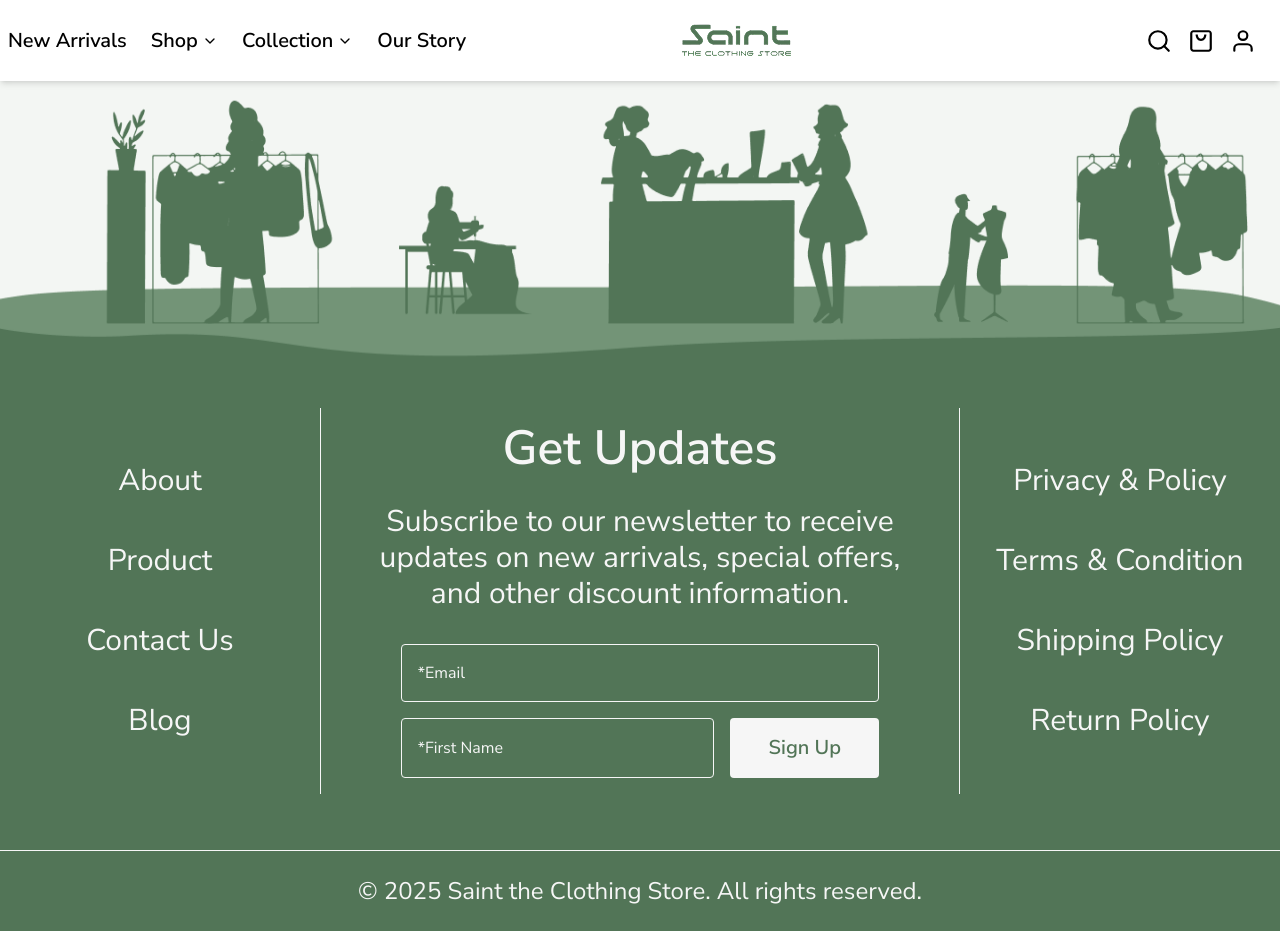
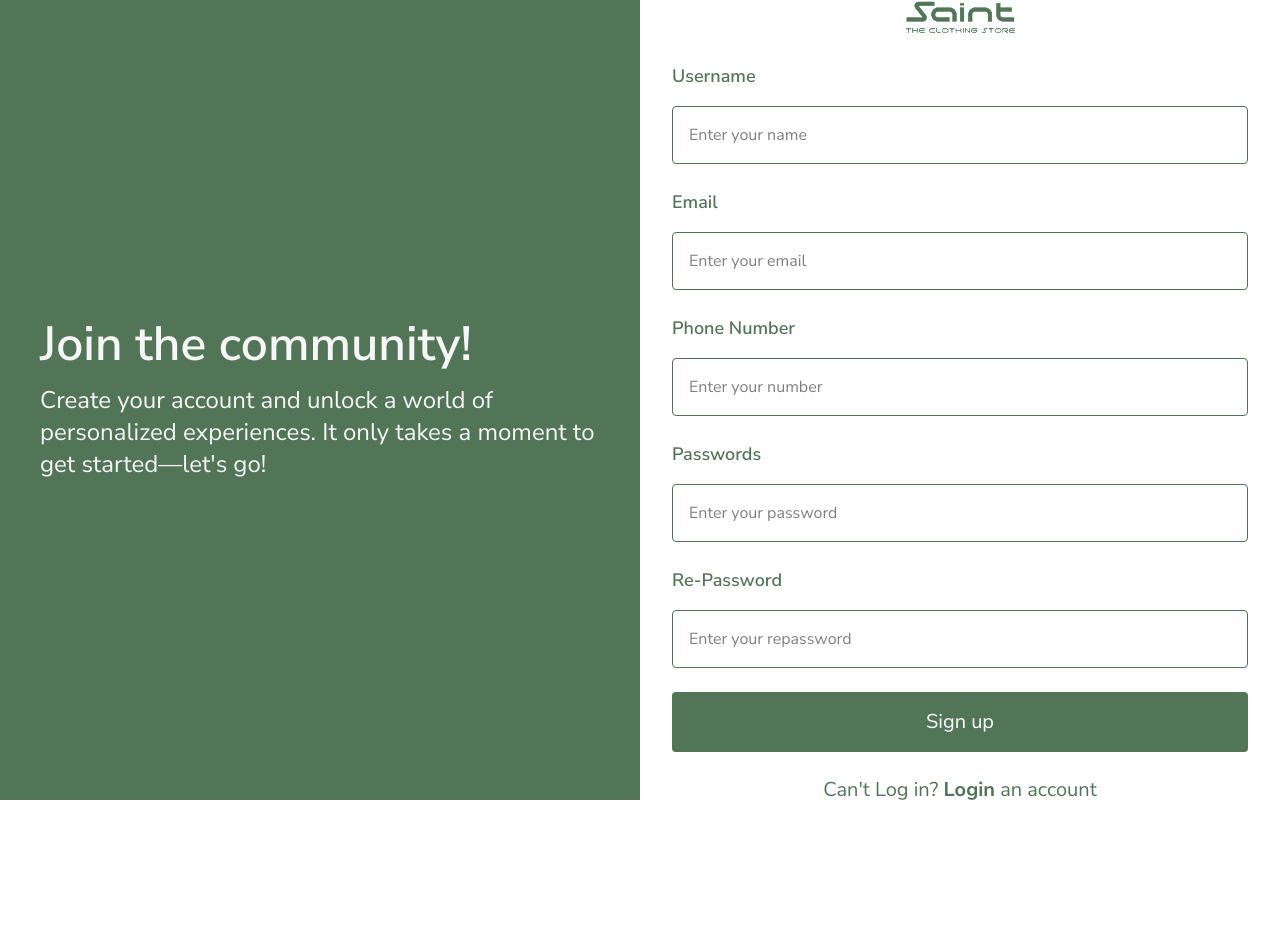
Before and after one commit to harsh9-unofficial/saint-clothes, a React (Vite) app: page /signup in a window 1280 px wide. After the commit the page ends 804 px from the top, so only its background shows below. Built offline with nearby package versions, Linux system fonts and the light colour scheme.

Commit message:
first commit

```diff
--- a/src/App.jsx
+++ b/src/App.jsx
@@ -1,25 +1,46 @@
-import { BrowserRouter as Router, Routes, Route } from "react-router-dom";
+import {
+  BrowserRouter as Router,
+  Routes,
+  Route,
+  useLocation,
+} from "react-router-dom";
 import Footer from "./components/Footer";
 import Header from "./components/Header";
 import HomePage from "./components/HomePage";
 import NewArrivalsPage from "./components/NewArrivalsPage";
 import SingleProduct from "./components/SingleProduct";
 import OurStoryPage from "./components/OurStoryPage";
+import Login from "./components/Login";
+import Signup from "./components/Signup";
 
-function App() {
+function AppWrapper() {
+  const location = useLocation();
+  const hideHeaderFooter =
+    location.pathname === "/login" || location.pathname === "/signup";
+
   return (
-    <Router>
-      {/* Routes for each page */}
-      <Header />
+    <>
+      {!hideHeaderFooter && <Header />}
+
       <Routes>
         <Route path="/" element={<HomePage />} />
         {/* 01/05/2025 */}
         <Route path="/newarrivals" element={<NewArrivalsPage />} />
         <Route path="/singleproduct" element={<SingleProduct />} />
         <Route path="/ourstory" element={<OurStoryPage />} />
+        <Route path="/login" element={<Login />} />
+        <Route path="/signup" element={<Signup />} />
       </Routes>
 
-      <Footer />
+      {!hideHeaderFooter && <Footer />}
+    </>
+  );
+}
+
+function App() {
+  return (
+    <Router>
+      <AppWrapper />
     </Router>
   );
 }
--- a/src/components/Header.jsx
+++ b/src/components/Header.jsx
@@ -40,7 +40,7 @@ const Header = () => {
           <div ref={shopRef}>
             <button
               onClick={() => toggleDropdown("shop")}
-              className="flex items-center hover:text-[#527557] font-semibold"
+              className="flex items-center hover:text-[#527557] font-semibold cursor-pointer"
             >
               Shop
               <ChevronDown
@@ -84,7 +84,7 @@ const Header = () => {
           <div ref={collectionRef}>
             <button
               onClick={() => toggleDropdown("collection")}
-              className="flex items-center hover:text-[#527557] font-semibold"
+              className="flex items-center hover:text-[#527557] font-semibold cursor-pointer"
             >
               Collection
               <ChevronDown
@@ -183,14 +183,18 @@ const Header = () => {
 
         {/* Right icons */}
         <div className="flex items-center space-x-4">
-          <button className="hover:text-[#527557]">
+          <button className="hover:text-[#527557] cursor-pointer">
             <LuSearch className="text-[24px] lg:text-[26px]" />
           </button>
-          <button className="hover:text-[#527557]">
-            <CgShoppingBag className="text-[24px] lg:text-[26px]" />
+          <button className="hover:text-[#527557] cursor-pointer">
+            <Link to="/cart">
+              <CgShoppingBag className="text-[24px] lg:text-[26px]" />
+            </Link>
           </button>
-          <button className="hover:text-[#527557]">
-            <FiUser className="text-[24px] lg:text-[26px]" />
+          <button className="hover:text-[#527557] cursor-pointer">
+            <Link to="/login">
+              <FiUser className="text-[24px] lg:text-[26px]" />
+            </Link>
           </button>
           <button
             onClick={() => setMobileOpen(!mobileOpen)}
@@ -203,15 +207,15 @@ const Header = () => {
 
       {/* Mobile Nav */}
       {mobileOpen && (
-        <div className="md:hidden bg-white border-t px-4 py-3 space-y-4 lg:text-xl">
-          <Link to="/" className="block">
+        <div className="md:hidden absolute top-full left-0 w-full bg-white shadow-md border-t px-4 py-3 space-y-4 lg:text-xl z-50">
+          <Link to="/newarrivals" className="block">
             New Arrivals
           </Link>
 
           <div>
             <button
               className="w-full flex justify-between items-center"
-              onClick={() => toggleDropdown("shop")} // Use toggleDropdown for mobile
+              onClick={() => toggleDropdown("shop")}
             >
               Shop
               <ChevronDown
@@ -223,19 +227,19 @@ const Header = () => {
             </button>
             {shopOpen && (
               <div className="grid grid-cols-2 gap-2 mt-2 pl-2">
-                <Link to="/all-products" className="block">
+                <Link to="/all-products" className="block text-gray-600">
                   All Product
                 </Link>
-                <Link to="/kids" className="block">
+                <Link to="/kids" className="block text-gray-600">
                   Kids
                 </Link>
-                <Link to="/man" className="block">
+                <Link to="/man" className="block text-gray-600">
                   Man
                 </Link>
-                <Link to="/accessories" className="block">
+                <Link to="/accessories" className="block text-gray-600">
                   Accessories
                 </Link>
-                <Link to="/woman" className="block">
+                <Link to="/woman" className="block text-gray-600">
                   Woman
                 </Link>
               </div>
@@ -245,7 +249,7 @@ const Header = () => {
           <div>
             <button
               className="w-full flex justify-between items-center"
-              onClick={() => toggleDropdown("collection")} // Use toggleDropdown for mobile
+              onClick={() => toggleDropdown("collection")}
             >
               Collection
               <ChevronDown
@@ -256,18 +260,66 @@ const Header = () => {
               />
             </button>
             {collectionOpen && (
-              <div className="pl-2 mt-2 space-y-2">
-                <Link to="/spring" className="block">
-                  Spring
+              <div className="mt-4 grid grid-cols-2 gap-4">
+                <Link
+                  to="/collection/classic-green-tee"
+                  className="relative group"
+                >
+                  <img
+                    src="/images/Collection1.png"
+                    alt="Classic Green Tee"
+                    className="rounded-lg w-full object-cover"
+                  />
+                  <div className="absolute inset-0 bg-black/30 flex items-end justify-center p-2 rounded-lg">
+                    <span className="text-white text-sm font-medium">
+                      Classic Green Tee
+                    </span>
+                  </div>
                 </Link>
-                <Link to="/winter" className="block">
-                  Winter
+
+                <Link to="/collection/yellow-dress" className="relative group">
+                  <img
+                    src="/images/Collection2.png"
+                    alt="Yellow Dress"
+                    className="rounded-lg w-full object-cover"
+                  />
+                  <div className="absolute inset-0 bg-black/30 flex items-end justify-center p-2 rounded-lg">
+                    <span className="text-white text-sm font-medium">
+                      Yellow Dress
+                    </span>
+                  </div>
+                </Link>
+
+                <Link to="/collection/camo-jacket" className="relative group">
+                  <img
+                    src="/images/Collection3.png"
+                    alt="Camo Jacket"
+                    className="rounded-lg w-full object-cover"
+                  />
+                  <div className="absolute inset-0 bg-black/30 flex items-end justify-center p-2 rounded-lg">
+                    <span className="text-white text-sm font-medium">
+                      Camo Jacket
+                    </span>
+                  </div>
+                </Link>
+
+                <Link to="/collection/black-dress" className="relative group">
+                  <img
+                    src="/images/Collection4.png"
+                    alt="Black Dress"
+                    className="rounded-lg w-full object-cover"
+                  />
+                  <div className="absolute inset-0 bg-black/30 flex items-end justify-center p-2 rounded-lg">
+                    <span className="text-white text-sm font-medium">
+                      Black Dress
+                    </span>
+                  </div>
                 </Link>
               </div>
             )}
           </div>
 
-          <Link to="/our-story" className="block">
+          <Link to="/ourstory" className="block">
             Our Story
           </Link>
         </div>
--- /dev/null
+++ b/src/components/Login.jsx
@@ -0,0 +1,80 @@
+import React from "react";
+import { Link } from "react-router-dom";
+
+const Login = () => {
+  return (
+    <div className="min-h-screen flex flex-col md:flex-row">
+      {/* Left Panel */}
+      <div className="hidden md:w-1/2 bg-[#527557] text-[#F6F6F6] p-10 md:flex flex-col justify-center items-start space-y-4 ">
+        <h2 className="md:text-3xl xl:text-5xl font-semibold">Welcome back!</h2>
+        <p className="md:text-xl xl:text-2xl">
+          We're glad to see you again—log in to continue where you left off.
+          Your journey awaits, just a click away.
+        </p>
+      </div>
+
+      {/* Right Panel */}
+      <div className="md:w-1/2 h-screen flex justify-center items-center p-4">
+        <div className="w-full max-w-xl space-y-10">
+          <div className="flex justify-center">
+            <Link to="/">
+              <img
+                src="/images/Logo.png"
+                alt="Saint Store"
+                className="text-center"
+              />
+            </Link>
+          </div>
+          <form className="space-y-10">
+            <div className="flex flex-col gap-3">
+              <label
+                htmlFor="email"
+                className="block text-lg font-semibold text-[#527557]"
+              >
+                Email
+              </label>
+              <input
+                id="email"
+                type="email"
+                placeholder="Enter your email"
+                className="mt-1 w-full border border-[#527557] rounded px-4 py-4 focus:outline-none focus:ring-2 focus:ring-[#527557]"
+              />
+            </div>
+
+            <div className="flex flex-col gap-3">
+              <label
+                htmlFor="password"
+                className="block text-lg font-semibold text-[#527557]"
+              >
+                Passwords
+              </label>
+              <input
+                id="password"
+                type="password"
+                placeholder="Enter your passwords"
+                className="mt-1 w-full border border-[#527557] rounded px-4 py-4 focus:outline-none focus:ring-2 focus:ring-[#527557]"
+              />
+            </div>
+
+            <button
+              type="submit"
+              className="w-full bg-[#527557] text-white py-4 px-4 rounded cursor-pointer text-xl"
+            >
+              Log in
+            </button>
+          </form>
+
+          <p className="text-center text-xl text-[#527557] mt-4">
+            Can't Log in?{" "}
+            <Link to="/signup" className="font-bold text-[#527557]">
+              Sign up
+            </Link>{" "}
+            an account
+          </p>
+        </div>
+      </div>
+    </div>
+  );
+};
+
+export default Login;
--- /dev/null
+++ b/src/components/Signup.jsx
@@ -0,0 +1,125 @@
+import React from "react";
+import { Link } from "react-router-dom";
+
+const Signup = () => {
+  return (
+    <div className="min-h-screen flex flex-col md:flex-row">
+      {/* Left Panel */}
+      <div className="hidden md:w-1/2 bg-[#527557] text-[#F6F6F6] p-10 md:flex flex-col justify-center items-start space-y-4 ">
+        <h2 className="md:text-3xl xl:text-5xl font-semibold">Join the community!</h2>
+        <p className="md:text-xl xl:text-2xl">
+          Create your account and unlock a world of personalized experiences. It
+          only takes a moment to get started—let's go!
+        </p>
+      </div>
+
+      {/* Right Panel */}
+      <div className="md:w-1/2 h-screen flex justify-center items-center p-4">
+        <div className="w-full max-w-xl space-y-2 md:space-y-6">
+          <div className="flex justify-center">
+            <Link to="/">
+              <img
+                src="/images/Logo.png"
+                alt="Saint Store"
+                className="text-center"
+              />
+            </Link>
+          </div>
+          <form className="space-y-6">
+            <div className="flex flex-col gap-3">
+              <label
+                htmlFor="username"
+                className="block text-lg font-semibold text-[#527557]"
+              >
+                Username
+              </label>
+              <input
+                id="username"
+                type="text"
+                placeholder="Enter your name"
+                className="mt-1 w-full border border-[#527557] rounded px-4 py-4 focus:outline-none focus:ring-2 focus:ring-[#527557]"
+              />
+            </div>
+
+            <div className="flex flex-col gap-3">
+              <label
+                htmlFor="email"
+                className="block text-lg font-semibold text-[#527557]"
+              >
+                Email
+              </label>
+              <input
+                id="email"
+                type="email"
+                placeholder="Enter your email"
+                className="mt-1 w-full border border-[#527557] rounded px-4 py-4 focus:outline-none focus:ring-2 focus:ring-[#527557]"
+              />
+            </div>
+
+            <div className="flex flex-col gap-3">
+              <label
+                htmlFor="phonenumber"
+                className="block text-lg font-semibold text-[#527557]"
+              >
+                Phone Number
+              </label>
+              <input
+                id="phonenumber"
+                type="tel"
+                placeholder="Enter your number"
+                className="mt-1 w-full border border-[#527557] rounded px-4 py-4 focus:outline-none focus:ring-2 focus:ring-[#527557]"
+              />
+            </div>
+
+            <div className="flex flex-col gap-3">
+              <label
+                htmlFor="password"
+                className="block text-lg font-semibold text-[#527557]"
+              >
+                Passwords
+              </label>
+              <input
+                id="password"
+                type="password"
+                placeholder="Enter your password"
+                className="mt-1 w-full border border-[#527557] rounded px-4 py-4 focus:outline-none focus:ring-2 focus:ring-[#527557]"
+              />
+            </div>
+
+            <div className="flex flex-col gap-3">
+              <label
+                htmlFor="repassword"
+                className="block text-lg font-semibold text-[#527557]"
+              >
+                Re-Password
+              </label>
+              <input
+                id="repassword"
+                type="email"
+                placeholder="Enter your repassword"
+                className="mt-1 w-full border border-[#527557] rounded px-4 py-4 focus:outline-none focus:ring-2 focus:ring-[#527557]"
+              />
+            </div>
+
+            <button
+              type="submit"
+              className="w-full bg-[#527557] text-white py-4 px-4 rounded cursor-pointer text-xl"
+            >
+              Sign up
+            </button>
+          </form>
+
+          <p className="text-center text-xl text-[#527557] mt-4">
+            Can't Log in?{" "}
+            <Link to="/login" className="font-bold text-[#527557]">
+              Login
+            </Link>{" "}
+            an account
+          </p>
+        </div>
+      </div>
+    </div>
+  );
+};
+
+export default Signup;
```
